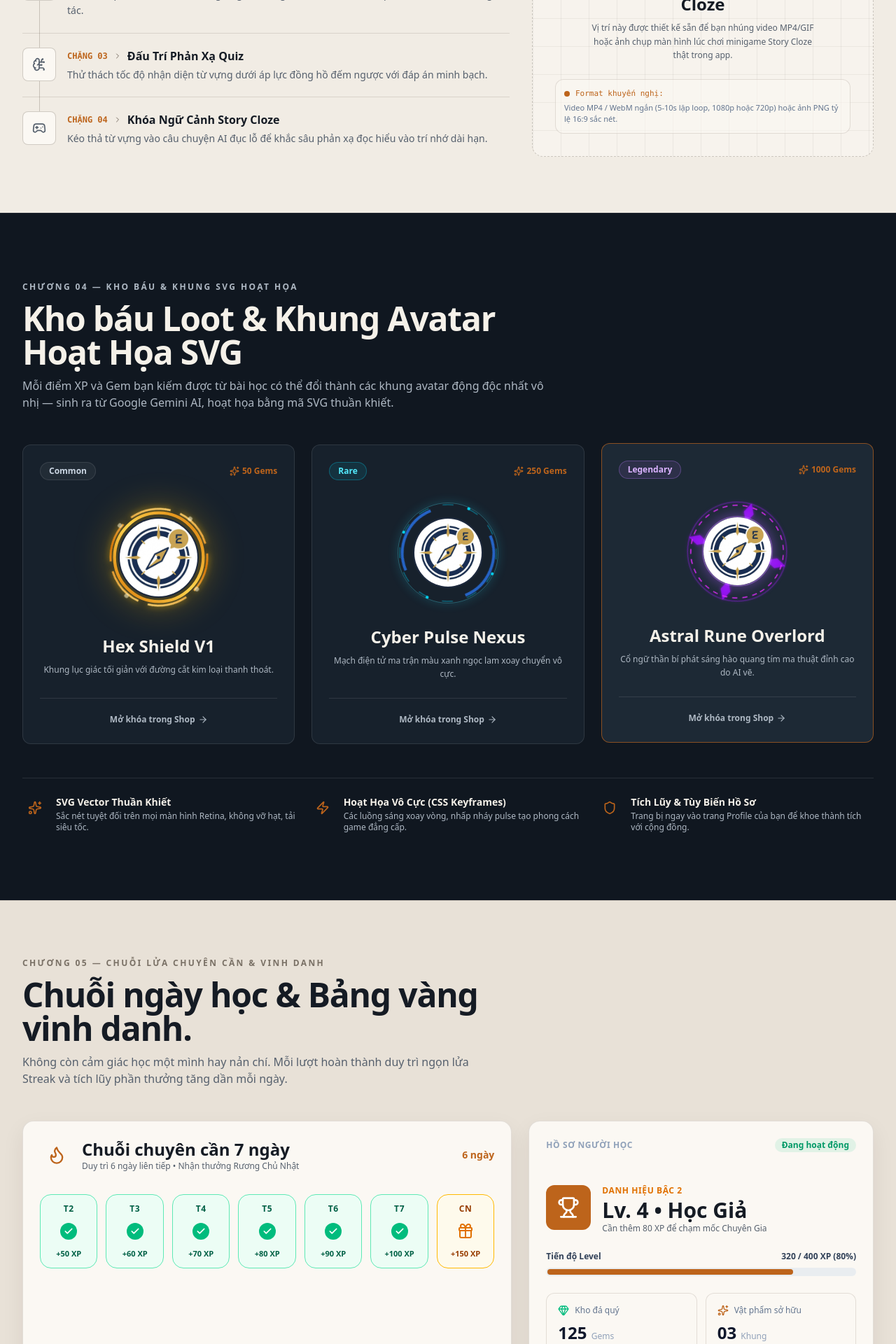
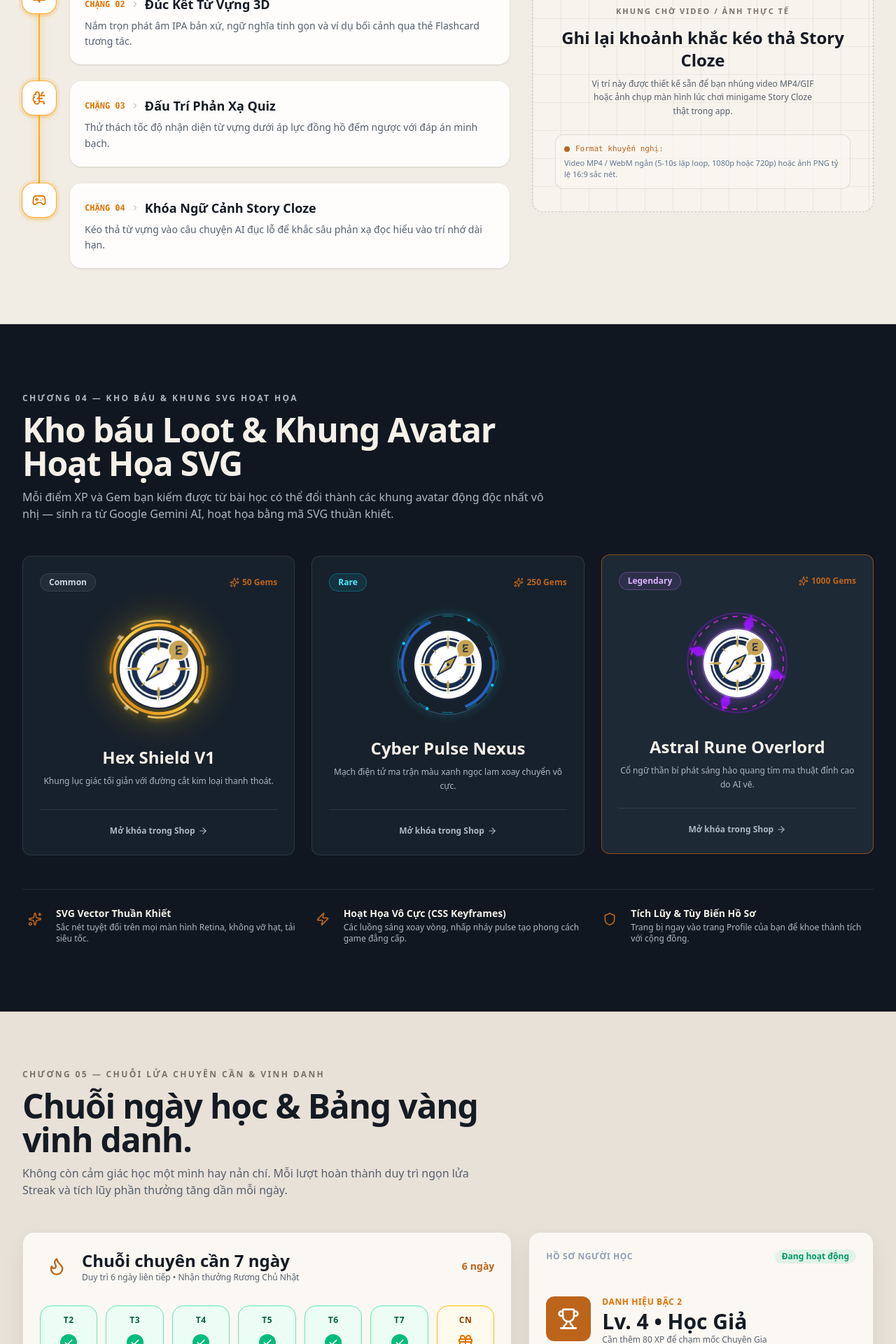
Before and after one commit to Kpoi148/Lingoloot, a Next.js app in the folder engquest-nextjs/: page / in a window 1280 px wide. Shown: the part 2160-4080 px from the top of the page at 70% size. Built offline with nearby package versions, Linux system fonts and the light colour scheme.

Commit message:
feat(landing): add mechanical number ticker and calibrated scroll-driven rail

```diff
--- /dev/null
+++ b/engquest-nextjs/src/components/common/NumberTicker.tsx
@@ -0,0 +1,69 @@
+"use client";
+// High-performance Spring/Expo Count-Up Ticker with Framer Motion and zero layout clipping.
+
+import { useEffect, useRef, useState } from "react";
+import { useInView, animate } from "framer-motion";
+
+type NumberTickerProps = {
+  value: number;
+  padZero?: number;
+  delay?: number;
+  className?: string;
+  duration?: number;
+};
+
+export default function NumberTicker({
+  value,
+  padZero = 0,
+  delay = 0,
+  className = "",
+  duration = 1.1,
+}: NumberTickerProps) {
+  const ref = useRef<HTMLSpanElement>(null);
+  const isInView = useInView(ref, { once: true, margin: "0px 0px -30px 0px" });
+  // Initial state is the target value for perfect SSR, SEO, and zero glitching
+  const [displayValue, setDisplayValue] = useState(value);
+  const hasAnimated = useRef(false);
+
+  useEffect(() => {
+    // Respect reduced motion
+    if (typeof window !== "undefined") {
+      const mediaQuery = window.matchMedia("(prefers-reduced-motion: reduce)");
+      if (mediaQuery.matches) {
+        setDisplayValue(value);
+        return;
+      }
+    }
+
+    if (isInView && !hasAnimated.current) {
+      hasAnimated.current = true;
+      setDisplayValue(0);
+
+      const controls = animate(0, value, {
+        duration,
+        delay,
+        ease: [0.16, 1, 0.3, 1], // easeOutExpo mechanical deceleration
+        onUpdate: (latest) => {
+          setDisplayValue(Math.round(latest));
+        },
+      });
+
+      return () => controls.stop();
+    }
+  }, [isInView, value, delay, duration]);
+
+  const formatted =
+    padZero > 0
+      ? String(displayValue).padStart(padZero, "0")
+      : String(displayValue);
+
+  return (
+    <span
+      ref={ref}
+      className={`inline-block tabular-nums ${className}`}
+      aria-label={String(value)}
+    >
+      {formatted}
+    </span>
+  );
+}
--- a/engquest-nextjs/src/components/landing/GamificationSection.tsx
+++ b/engquest-nextjs/src/components/landing/GamificationSection.tsx
@@ -2,7 +2,9 @@
 // Landing section that showcases streaks, XP leveling, and learner profile rewards.
 
 import { Flame, Gem, Gift, Trophy, Sparkles, Check, ArrowRight } from "lucide-react";
+import { motion } from "framer-motion";
 import { AnimatedSection } from "@/components/common/AnimatedSection";
+import NumberTicker from "@/components/common/NumberTicker";
 
 const streakDays = [
   { label: "T2", active: true, xp: 50 },
@@ -55,8 +57,8 @@ export default function GamificationSection({ onOpenAuth }: { onOpenAuth?: () =>
                 </div>
               </div>
 
-              <span className="landing-accent-text text-sm font-extrabold tabular-nums">
-                6 ngày
+              <span className="landing-accent-text text-sm font-extrabold tabular-nums inline-flex items-center gap-1">
+                <NumberTicker value={6} /> ngày
               </span>
             </div>
 
@@ -142,10 +144,18 @@ export default function GamificationSection({ onOpenAuth }: { onOpenAuth?: () =>
             <div className="mt-6 space-y-2">
               <div className="flex justify-between text-xs font-bold text-slate-700 dark:text-slate-300">
                 <span>Tiến độ Level</span>
-                <span>320 / 400 XP (80%)</span>
+                <span className="inline-flex items-center gap-0.5">
+                  <NumberTicker value={320} delay={0.1} /> / 400 XP (<NumberTicker value={80} delay={0.25} />%)
+                </span>
               </div>
-              <div className="h-3 w-full rounded-full bg-slate-200/70 p-0.5 dark:bg-slate-800">
-                <div className="landing-accent-fill h-full w-4/5 rounded-full" />
+              <div className="h-3 w-full rounded-full bg-slate-200/70 p-0.5 dark:bg-slate-800 overflow-hidden">
+                <motion.div
+                  className="landing-accent-fill h-full rounded-full"
+                  initial={{ width: "0%" }}
+                  whileInView={{ width: "80%" }}
+                  viewport={{ once: true, margin: "-40px" }}
+                  transition={{ duration: 1, ease: [0.16, 1, 0.3, 1], delay: 0.15 }}
+                />
               </div>
             </div>
 
@@ -156,8 +166,8 @@ export default function GamificationSection({ onOpenAuth }: { onOpenAuth?: () =>
                   <Gem className="h-4 w-4 text-emerald-500" />
                   <span>Kho đá quý</span>
                 </div>
-                <p className="mt-2 text-2xl font-extrabold text-slate-900 dark:text-white">
-                  125 <span className="text-xs font-normal text-slate-400">Gems</span>
+                <p className="mt-2 text-2xl font-extrabold text-slate-900 dark:text-white flex items-baseline gap-1">
+                  <NumberTicker value={125} delay={0.2} /> <span className="text-xs font-normal text-slate-400">Gems</span>
                 </p>
               </div>
 
@@ -166,8 +176,8 @@ export default function GamificationSection({ onOpenAuth }: { onOpenAuth?: () =>
                   <Sparkles className="landing-accent-text h-4 w-4" />
                   <span>Vật phẩm sở hữu</span>
                 </div>
-                <p className="mt-2 text-2xl font-extrabold text-slate-900 dark:text-white">
-                  03 <span className="text-xs font-normal text-slate-400">Khung</span>
+                <p className="mt-2 text-2xl font-extrabold text-slate-900 dark:text-white flex items-baseline gap-1">
+                  <NumberTicker value={3} padZero={2} delay={0.3} /> <span className="text-xs font-normal text-slate-400">Khung</span>
                 </p>
               </div>
             </div>
--- a/engquest-nextjs/src/components/landing/HowItWorksSection.tsx
+++ b/engquest-nextjs/src/components/landing/HowItWorksSection.tsx
@@ -1,6 +1,7 @@
 "use client";
-// Modern interactive journey rail illustrating the 4-step learning quest with visual placeholders.
+// Modern interactive journey rail with scroll-driven amber beam and milestone illumination.
 
+import { useEffect, useRef, useState } from "react";
 import {
   BookOpenText,
   BrainCircuit,
@@ -9,12 +10,63 @@ import {
   Play,
   ChevronRight,
 } from "lucide-react";
+import { motion, useScroll, useSpring, useTransform } from "framer-motion";
 import { AnimatedSection } from "@/components/common/AnimatedSection";
 import { landingFlowSteps } from "@/components/landing/content";
 
 const stepIcons = [Layers3, BookOpenText, BrainCircuit, Gamepad2];
 
 export default function HowItWorksSection() {
+  const railRef = useRef<HTMLDivElement>(null);
+  const [activeStep, setActiveStep] = useState(0);
+  const [prefersReducedMotion, setPrefersReducedMotion] = useState(false);
+
+  // Track scroll progress through this journey section
+  const { scrollYProgress } = useScroll({
+    target: railRef,
+    offset: ["start 75%", "end 55%"],
+  });
+
+  // Liquid spring smoothing for the beam progress
+  const smoothProgress = useSpring(scrollYProgress, {
+    stiffness: 120,
+    damping: 24,
+    mass: 0.2,
+  });
+
+  // Beam height matches scroll progress 1:1 along the 369px track
+  const beamHeight = useTransform(smoothProgress, [0, 1], ["0%", "100%"]);
+  // Bead fades in after launch and dissolves as it enters Chặng 04
+  const beadOpacity = useTransform(smoothProgress, [0, 0.04, 0.94, 1.0], [0, 1, 1, 0]);
+
+  useEffect(() => {
+    if (typeof window !== "undefined") {
+      const mediaQuery = window.matchMedia("(prefers-reduced-motion: reduce)");
+      setPrefersReducedMotion(mediaQuery.matches);
+    }
+  }, []);
+
+  // Update active step strictly when the beam/bead touches each milestone (zero premature lighting, zero lag on retreat)
+  useEffect(() => {
+    if (prefersReducedMotion) {
+      setActiveStep(3);
+      return;
+    }
+
+    return smoothProgress.on("change", (progress) => {
+      // Exactly at marker entry points: Chặng 04 (94%), Chặng 03 (64%), Chặng 02 (31%)
+      if (progress >= 0.94) {
+        setActiveStep(3);
+      } else if (progress >= 0.64) {
+        setActiveStep(2);
+      } else if (progress >= 0.31) {
+        setActiveStep(1);
+      } else {
+        setActiveStep(0);
+      }
+    });
+  }, [smoothProgress, prefersReducedMotion]);
+
   return (
     <AnimatedSection
       id="journey"
@@ -34,35 +86,84 @@ export default function HowItWorksSection() {
           </p>
         </div>
 
-      {/* Grid: 4 Steps + Media Showcase Slot */}
+        {/* Grid: 4 Steps with Scroll Rail (Left) + Media Slot (Right) */}
         <div className="grid gap-8 lg:grid-cols-12 lg:items-center">
-        {/* Left Column: 4 Milestone Steps with connecting rail (7 cols) */}
-        <div className="landing-journey-rail space-y-0 lg:col-span-7">
+
+          {/* Left Column: 4 Milestone Steps with connecting scroll rail (7 cols) */}
+          <div ref={railRef} className="relative space-y-6 lg:col-span-7">
+
+            {/* Rail Track Container (aligned at marker centers x = 24px, terminates inside 4th badge) */}
+            <div
+              aria-hidden="true"
+              className="absolute left-6 top-6 bottom-12 w-[2px] -translate-x-1/2 pointer-events-none"
+            >
+              {/* Muted Base Track */}
+              <div className="h-full w-full rounded-full bg-slate-200/80 dark:bg-slate-800" />
+
+              {/* Glowing Active Beam with Head Bead Physically Anchored to its Tip */}
+              {!prefersReducedMotion ? (
+                <motion.div
+                  style={{ height: beamHeight }}
+                  className="absolute top-0 left-0 w-full rounded-full bg-gradient-to-b from-amber-500 via-amber-400 to-amber-500 shadow-[0_0_12px_rgba(245,158,11,0.65)]"
+                >
+                  {/* Head Bead: Directly anchored at bottom-0 of the beam so it can NEVER detach */}
+                  <motion.span
+                    style={{ opacity: beadOpacity }}
+                    className="absolute bottom-0 left-1/2 -translate-x-1/2 translate-y-1/2 h-3.5 w-3.5 rounded-full bg-amber-400 shadow-[0_0_12px_#f59e0b] ring-2 ring-white dark:ring-slate-900"
+                  />
+                </motion.div>
+              ) : (
+                <div className="absolute top-0 left-0 h-full w-full rounded-full bg-amber-500" />
+              )}
+            </div>
+
+            {/* 4 Journey Step Milestones */}
             {landingFlowSteps.map((item, index) => {
               const Icon = stepIcons[index];
+              const isPassedOrActive = index <= activeStep;
 
               return (
                 <div
                   key={item.step}
-                className="landing-journey-step group flex items-start gap-4 pl-1"
+                  className="group relative flex items-start gap-4 sm:gap-5"
                 >
-                {/* Step Icon Badge */}
-                <div className="landing-step-marker flex h-12 w-12 shrink-0 items-center justify-center transition">
-                  <Icon className="h-5 w-5" />
+                  {/* Step Marker on the Rail */}
+                  <div className="relative">
+                    <div
+                      className={`relative z-10 flex h-12 w-12 shrink-0 items-center justify-center rounded-2xl border transition-all duration-500 ${
+                        isPassedOrActive
+                          ? "border-amber-500/80 bg-white text-amber-600 shadow-md shadow-amber-500/20 ring-4 ring-amber-500/10 dark:border-amber-400 dark:bg-slate-900 dark:text-amber-400 scale-[1.04]"
+                          : "border-slate-200/90 bg-white text-slate-400 shadow-sm dark:border-slate-800 dark:bg-slate-900/90 dark:text-slate-500 group-hover:border-slate-300 dark:group-hover:border-slate-700"
+                      }`}
+                    >
+                      <Icon className="h-5 w-5 transition duration-300 group-hover:scale-110" />
+                    </div>
                   </div>
 
-                {/* Step Info */}
-                <div className="flex-1">
+                  {/* Step Information Card */}
+                  <div
+                    className={`flex-1 rounded-2xl border p-4 sm:p-5 transition-all duration-300 ${
+                      isPassedOrActive
+                        ? "border-slate-200/80 bg-white/90 shadow-sm dark:border-white/10 dark:bg-slate-900/60"
+                        : "border-transparent bg-transparent hover:border-slate-200/60 hover:bg-white/50 dark:hover:border-white/5 dark:hover:bg-slate-900/30"
+                    }`}
+                  >
                     <div className="flex items-center gap-2">
-                    <span className="landing-accent-text font-mono text-xs font-bold">
+                      <span
+                        className={`font-mono text-xs font-bold transition-colors ${
+                          isPassedOrActive
+                            ? "text-amber-600 dark:text-amber-400"
+                            : "text-slate-400 dark:text-slate-500"
+                        }`}
+                      >
                         CHẶNG {item.step}
                       </span>
-                    <ChevronRight className="landing-label h-3 w-3" />
-                    <h3 className="landing-title text-base font-bold">
+                      <ChevronRight className="h-3 w-3 text-slate-400 dark:text-slate-600" />
+                      <h3 className="landing-title text-base sm:text-lg font-bold">
                         {item.title}
                       </h3>
                     </div>
-                  <p className="landing-copy mt-1 text-xs leading-relaxed sm:text-sm">
+                    <p className="landing-copy mt-1.5 text-xs leading-relaxed sm:text-sm">
                       {item.description}
                     </p>
                   </div>
@@ -104,6 +205,7 @@ export default function HowItWorksSection() {
 
             </div>
           </div>
+
         </div>
       </div>
     </AnimatedSection>
```
Lines whose indentation alone changed are shown as unchanged.
